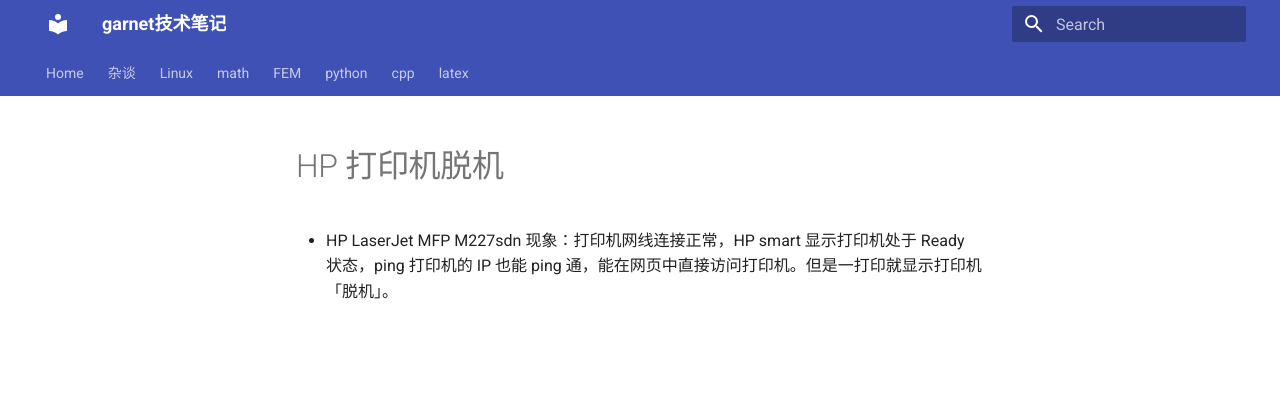
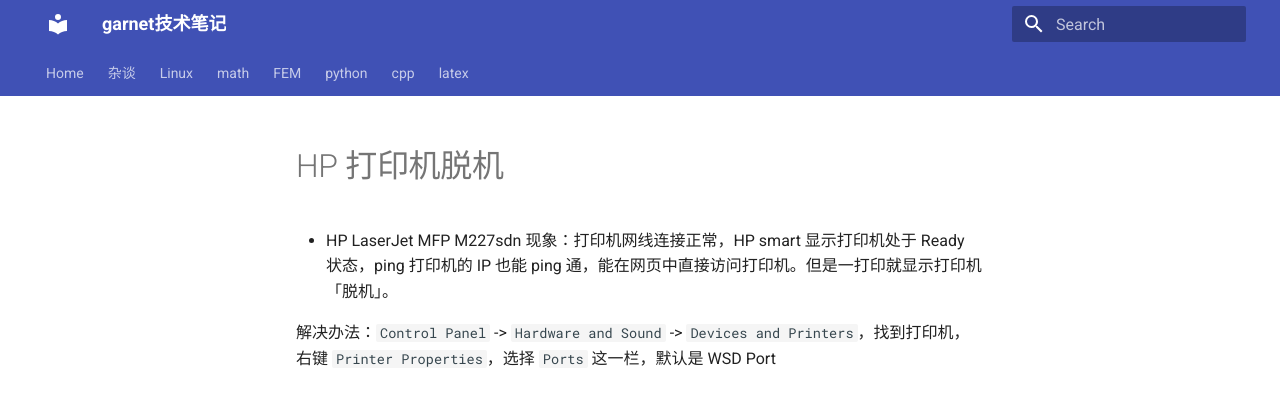
Before and after one commit to ymma98/technotes, an MkDocs documentation site: the page built from docs/杂谈/windows_hp打印机脱机.md, in a window 1280 px wide. Shown: the top 406 px of the page. Built offline with MkDocs 1.6.1 and Material for MkDocs 9.7.7, drawn with Linux system fonts in a browser that asks for light colours.

Commit message:
docs/杂谈/windows_hp打印机脱机.md updated from https://stackedit.cn/

```diff
--- a/docs/杂谈/windows_hp打印机脱机.md
+++ b/docs/杂谈/windows_hp打印机脱机.md
@@ -2,6 +2,8 @@
 
 * HP LaserJet MFP M227sdn
 现象：打印机网线连接正常，HP smart 显示打印机处于 Ready 状态，ping 打印机的 IP 也能 ping 通，能在网页中直接访问打印机。但是一打印就显示打印机「脱机」。
+
+解决办法：`Control Panel` -> `Hardware and Sound` -> `Devices and Printers`，找到打印机，右键 `Printer Properties`，选择 `Ports` 这一栏，默认是 WSD Port
 <!--stackedit_data:
-eyJoaXN0b3J5IjpbLTE2OTc2Mjk0NDJdfQ==
+eyJoaXN0b3J5IjpbMTI1OTQ1MTEyMF19
 -->
```
